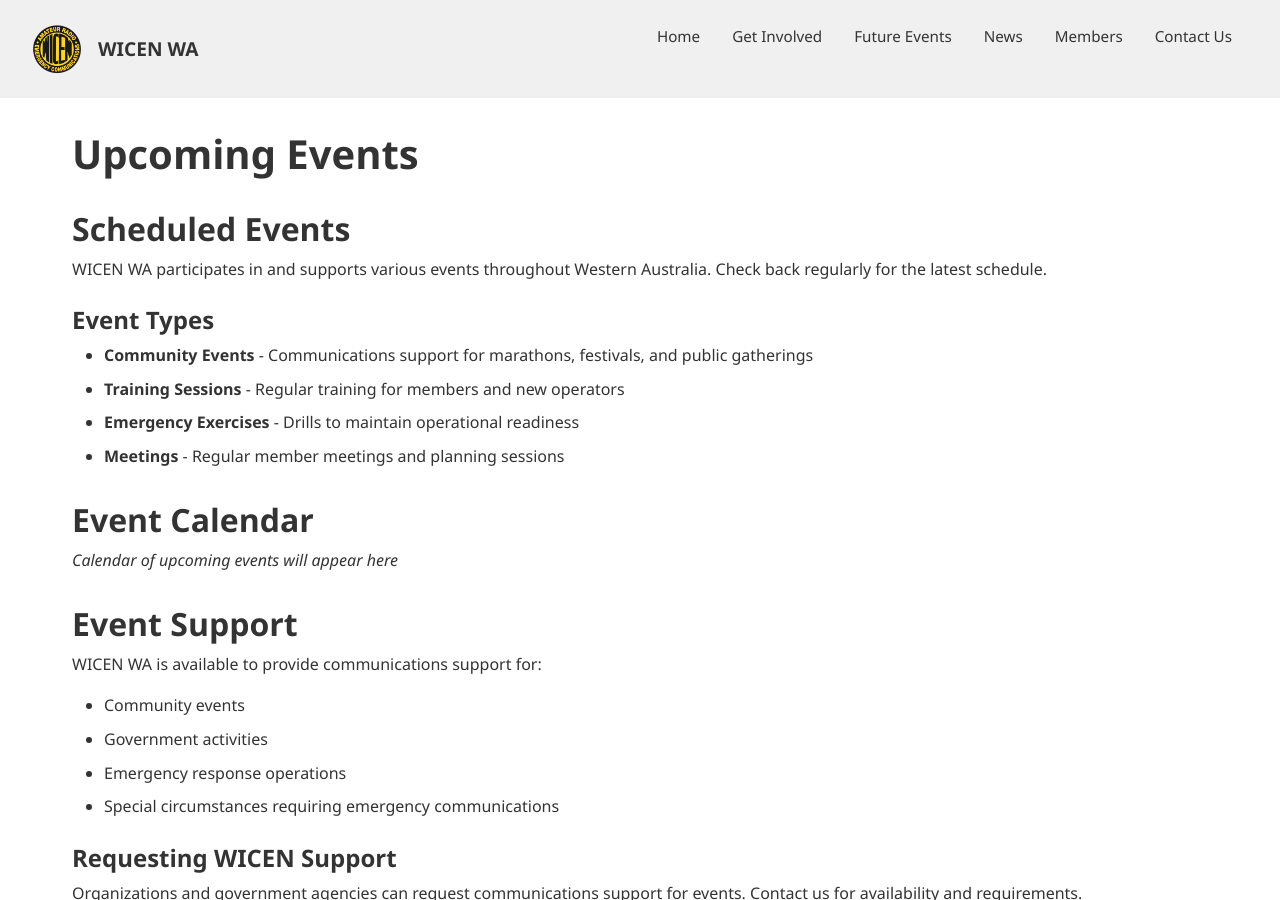
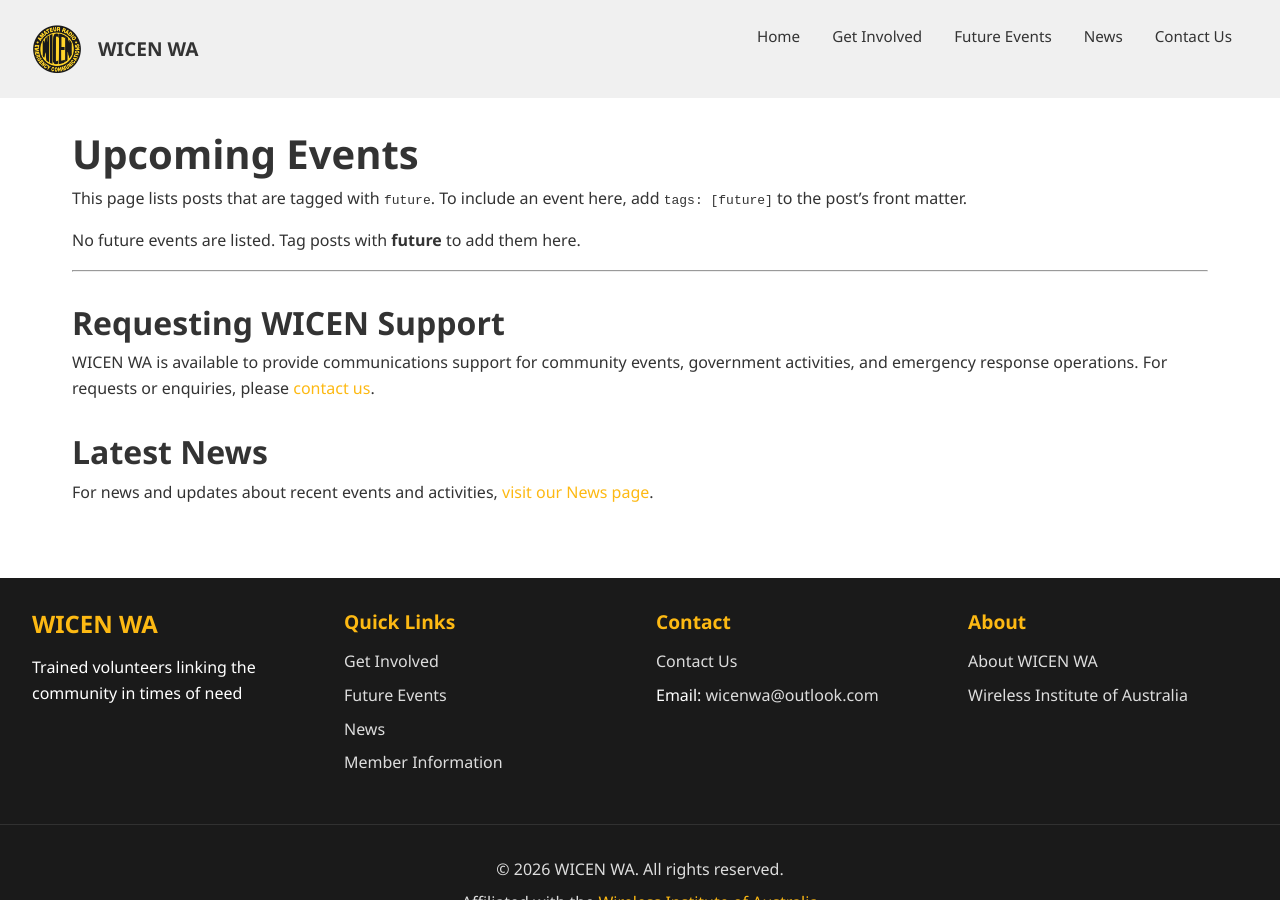
Before and after one commit to jubbp/WICENWA-Web, a Jekyll site: the page built from future-events.md, in a window 1280 px wide and 900 px high. Built offline with Jekyll 4.4.1, drawn with Linux system fonts in a browser that asks for light colours; some of the changed text lies outside the part shown.

Commit message:
added news and future events pages and updated other pages

```diff
--- a/_config.yml
+++ b/_config.yml
@@ -28,7 +28,6 @@
   - get-involved.md
   - future-events.md
   - news.md
-  - members.md
   - contact.md
 
 # Build settings
--- a/_includes/header.html
+++ b/_includes/header.html
@@ -19,7 +19,6 @@
         <li><a href="/get-involved" class="nav-link">Get Involved</a></li>
         <li><a href="/future-events" class="nav-link">Future Events</a></li>
         <li><a href="/news" class="nav-link">News</a></li>
-        <li><a href="/members" class="nav-link">Members</a></li>
         <li><a href="/contact" class="nav-link">Contact Us</a></li>
       </ul>
     </nav>
--- a/future-events.md
+++ b/future-events.md
@@ -5,36 +5,31 @@
 
 # Upcoming Events
 
-## Scheduled Events
+This page lists posts that are tagged with `future`. To include an event here, add `tags: [future]` to the post's front matter.
 
-WICEN WA participates in and supports various events throughout Western Australia. Check back regularly for the latest schedule.
+{% assign events = site.tags.future %}
+{% if events %}
+	{% assign events = events | where_exp: "post", "post.date >= site.time" | sort: 'date' %}
+{% endif %}
 
-### Event Types
-
-- **Community Events** - Communications support for marathons, festivals, and public gatherings
-- **Training Sessions** - Regular training for members and new operators
-- **Emergency Exercises** - Drills to maintain operational readiness
-- **Meetings** - Regular member meetings and planning sessions
-
-## Event Calendar
-
-*Calendar of upcoming events will appear here*
-
-## Event Support
-
-WICEN WA is available to provide communications support for:
-- Community events
-- Government activities
-- Emergency response operations
-- Special circumstances requiring emergency communications
-
-### Requesting WICEN Support
-
-Organizations and government agencies can request communications support for events. Contact us for availability and requirements.
-
-**[Contact us](/contact)** to request support or to learn about upcoming events where you can volunteer.
+{% if events and events.size > 0 %}
+<ul class="future-events-list">
+{% for post in events %}
+	<li>
+		<a href="{{ post.url | relative_url }}">{{ post.title }}</a>
+		<span class="event-date"> — {{ post.date | date: "%-d %b %Y" }}</span>
+	</li>
+{% endfor %}
+</ul>
+{% else %}
+<p>No future events are listed. Tag posts with <strong>future</strong> to add them here.</p>
+{% endif %}
 
 ---
+
+## Requesting WICEN Support
+
+WICEN WA is available to provide communications support for community events, government activities, and emergency response operations. For requests or enquiries, please [contact us](/contact).
 
 ## Latest News
 
```
Also changed, not shown: _posts/2026-02-22-dimetia-walk-2025.md (+1 -1 lines), contact.md (+2 -29 lines), get-involved.md (+34 -2 lines), members.md (deleted, +0 -60 lines).
